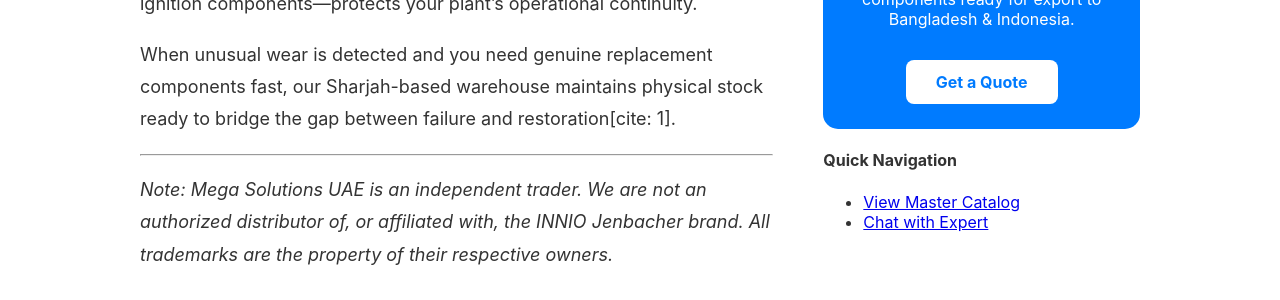
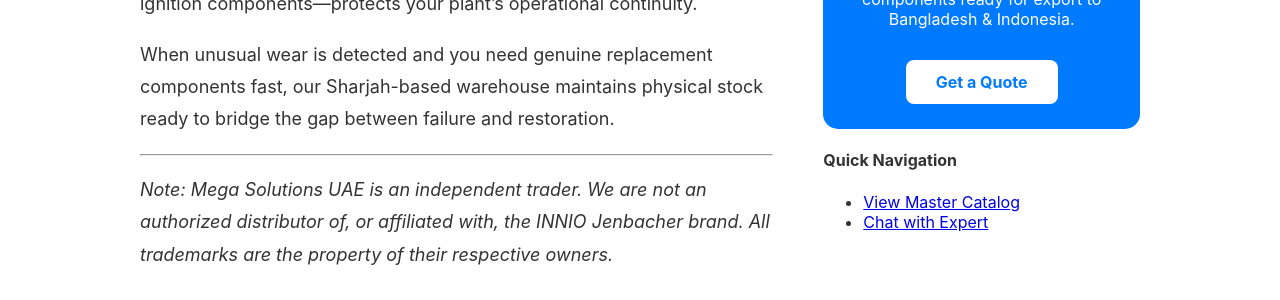
Before and after one commit to Khisal786/Mega-Solutions-UAE, a Jekyll site: the page built from _posts/2024-05-18-why-is-my-generator-making-strange-noises-troubleshooting-guide.md, in a window 1280 px wide and 900 px high, scrolled down 2984 px. Shown: the part 216-516 px from the top of the window. Built offline with Jekyll 4.4.1, drawn with Linux system fonts in a browser that asks for light colours; some of the changed text lies outside the part shown.

Commit message:
Update title and content for generator troubleshooting post

```diff
--- a/_posts/2024-05-18-why-is-my-generator-making-strange-noises-troubleshooting-guide.md
+++ b/_posts/2024-05-18-why-is-my-generator-making-strange-noises-troubleshooting-guide.md
@@ -36,7 +36,7 @@
 ### Building a Proactive Maintenance Culture
 Anomalous noises are your engine’s way of communicating stress. Implementing regular acoustic monitoring—combined with scheduled visual inspections and prompt replacement of high-wear seals, filters, and ignition components—protects your plant's operational continuity.
 
-When unusual wear is detected and you need genuine replacement components fast, our Sharjah-based warehouse maintains physical stock ready to bridge the gap between failure and restoration[cite: 1].
+When unusual wear is detected and you need genuine replacement components fast, our Sharjah-based warehouse maintains physical stock ready to bridge the gap between failure and restoration.
 
 ---
 
```
Also changed, not shown: other parts of _posts/2024-05-18-why-is-my-generator-making-strange-noises-troubleshooting-guide.md (+1 -1 lines).
